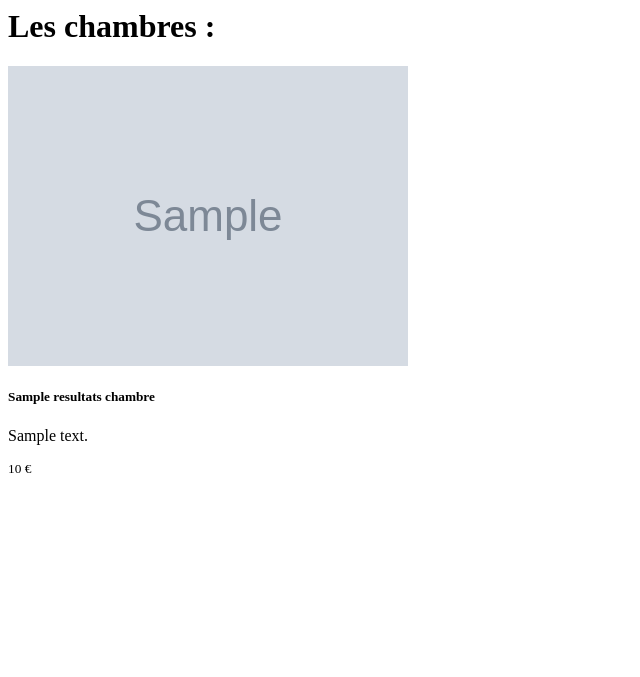
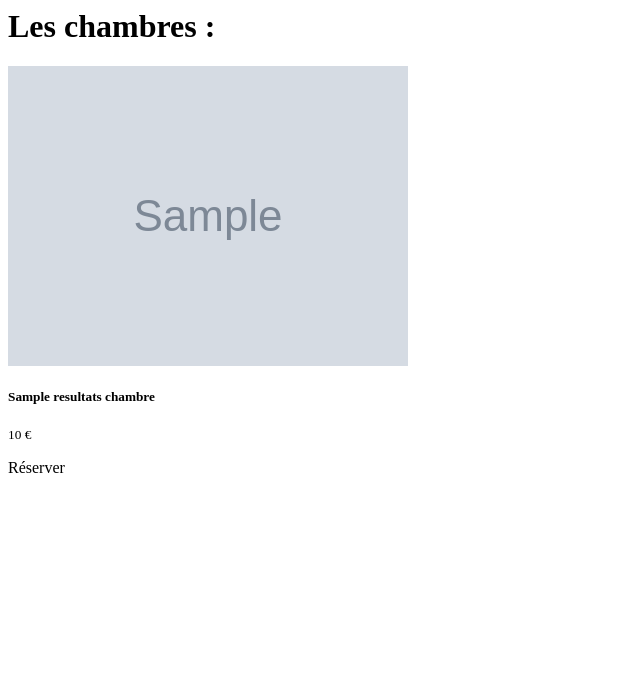
Before and after one commit to MaxPro94/Hotel.max, a PHP site: template templates/chambres.html.php in a window 1280 px wide. Shown: the top 677 px of the page, without its empty margins (0-640 px from the left). Run offline with PHP 8.4, Linux system fonts and the light colour scheme; the template is opened without the code that fills it: most values are stand-ins (such as "Sample title", 1, 10 or a date in 2020); grey boxes marked "Sample" are stand-in pictures.

Commit message:
Debugage

```diff
--- a/templates/chambres.html.php
+++ b/templates/chambres.html.php
@@ -1,9 +1,9 @@
 <div class="container">
-    <div class="row">
-        <h1 class="my-4">Les chambres :</h1>
+    <div class="row justify-content-center">
+        <h1 class="my-5 p-3">Les chambres :</h1>
         <?php foreach ($resultats_chambres as $chambre) : ?>
-            <div class="col-12">
-                <div class="card my-3" style="max-width: 800px;">
+            <div class="col-6">
+                <div class="card my-3 mx-5" style="max-width: 800px;">
                     <div class="row g-0">
                         <div class="col-md-4">
                             <img src="<?= $chambre['photo'] ?>" class="img-fluid rounded-start" alt="...">
@@ -11,8 +11,8 @@
                         <div class="col-md-8">
                             <div class="card-body">
                                 <h5 class="card-title"><?= $chambre['nom'] ?></h5>
-                                <p class="card-text"><?= $chambre['description'] ?></p>
                                 <p class="card-text"><small class="text-muted"><?= $chambre['prix'] ?> €</small></p>
+                                <a class="btn btn-dark mt-4">Réserver</a>
                             </div>
                         </div>
                     </div>
```
Also changed, not shown: public/assets/img/chambres/ju1.jfif (added), public/assets/img/chambres/ju2.jfif (added).
